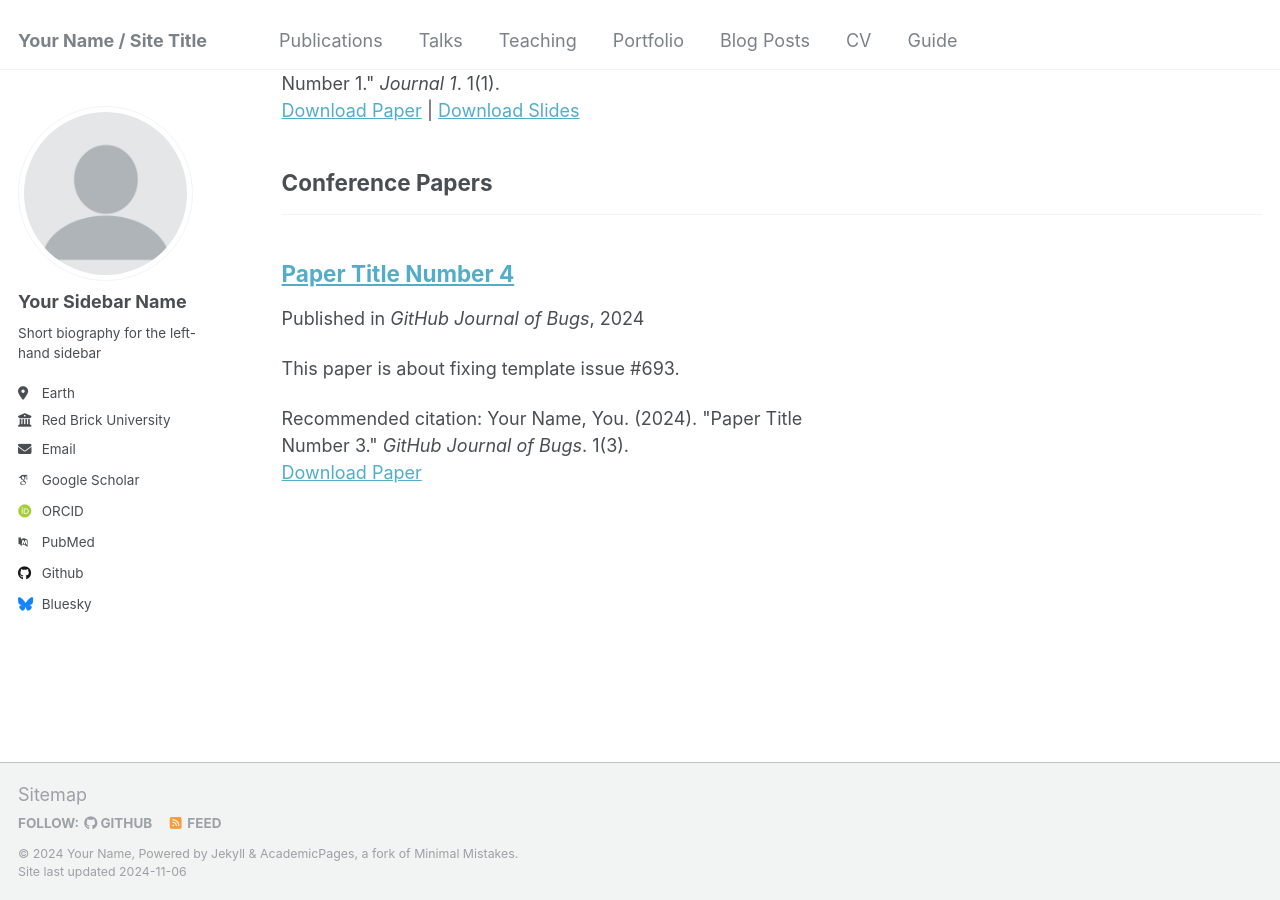
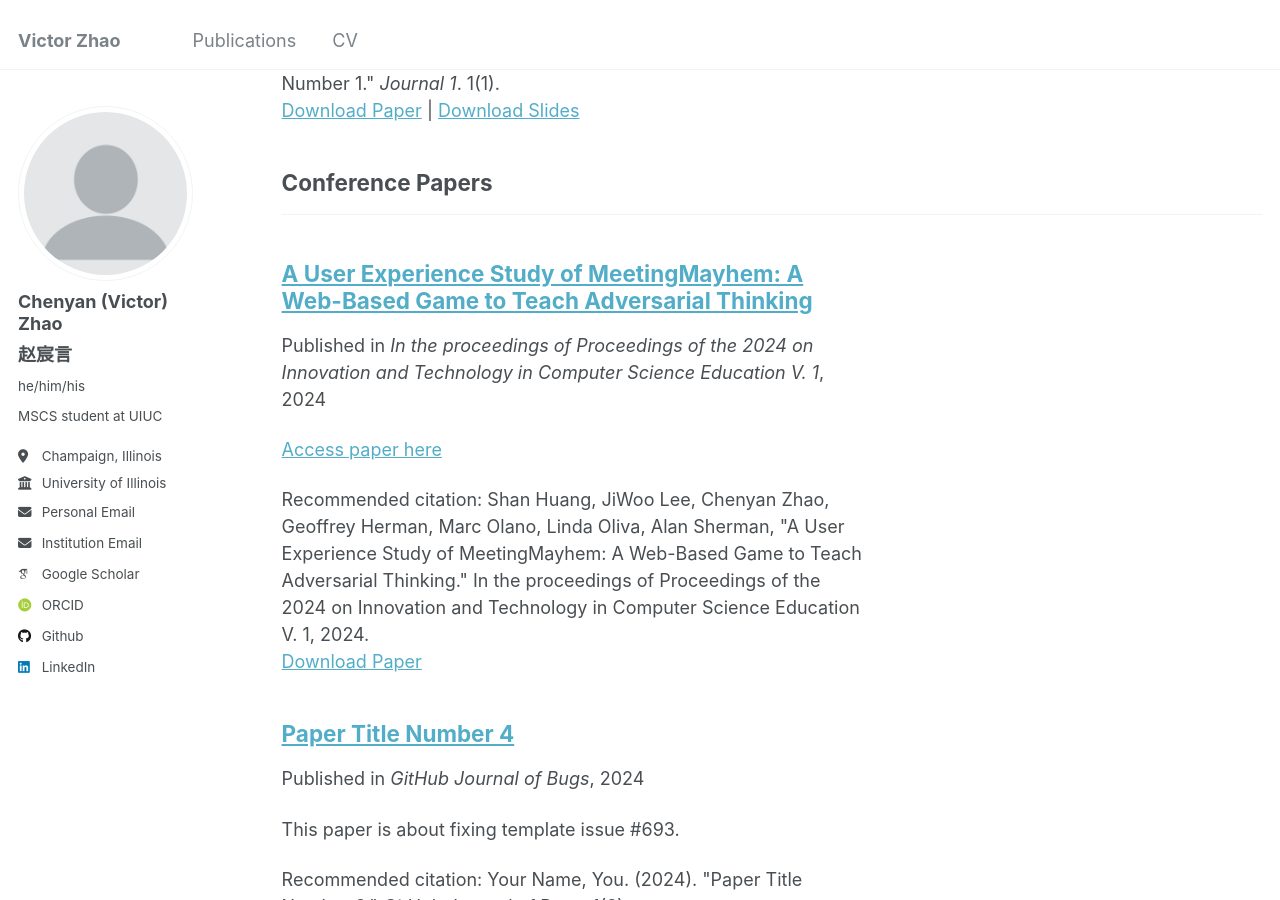
Before and after one commit to Victorsss-Orz/Victorsss-Orz.github.io, a Jekyll site: the page built from _pages/publications.html, in a window 1280 px wide and 900 px high, scrolled down 1039 px. Built offline with Jekyll 4.4.1, drawn with Linux system fonts in a browser that asks for light colours; some web fonts are replaced.

Commit message:
minor changes

```diff
--- a/_config.yml
+++ b/_config.yml
@@ -8,7 +8,7 @@
 
 # Basic Site Settings
 locale                   : "en-US"
-title                    : "Your Name / Site Title"
+title                    : "Victor Zhao"
 title_separator          : "-"
 name                     : &name "Your Name"
 description              : &description "personal description"
@@ -22,21 +22,23 @@ repository               : "academicpages/academicpages.github.io"
 author:
   # Biographic information
   avatar           : "profile.png"
-  name             : "Your Sidebar Name"
-  pronouns         : # example: "she/her"
-  bio              : "Short biography for the left-hand sidebar"
-  location         : "Earth"
-  employer         : "Red Brick University"
+  name             : "Chenyan (Victor) Zhao"
+  chinese_name     : "赵宸言"
+  pronouns         : "he/him/his"
+  bio              : "MSCS student at UIUC"
+  location         : "Champaign, Illinois"
+  employer         : "University of Illinois"
   uri              : # URL
-  email            : "none@example.org"
+  p_email          : "victorsss.orz@outlook.com"
+  i_email          : "chenyan4@illinois.edu"
 
   # Academic websites
   arxiv            : # URL - Update with the correct link to your profile
-  googlescholar    : "https://scholar.google.com/citations?user=PS_CX0AAAAAJ"
+  googlescholar    : "https://scholar.google.com/citations?user=GmDAiaIAAAAJ&hl"
   impactstory      : # URL
-  orcid            : "http://orcid.org/yourorcidurl"
+  orcid            : "https://orcid.org/0000-0001-9520-2438"
   semantic         : # URL
-  pubmed           : "https://www.ncbi.nlm.nih.gov/pubmed/?term=john+snow"
+  pubmed           :
   researchgate     : # URL
   scopus           : # URL
 
@@ -44,12 +46,12 @@ author:
   bitbucket        : # Username - Update with your username on the site
   codepen          : # Username
   dribbble         : # Username
-  github           : "academicpages"
+  github           : "Victorsss-Orz"
   kaggle           : # Username
   stackoverflow    : # User number or user number and name (i.e., use "1" or "1/jeff-atwood")
 
   # Social media
-  bluesky          : "bsky.app" # Replace this with you Bluesky username
+  bluesky          : # Replace this with you Bluesky username
   facebook         : # Username
   flickr           : # Username
   foursquare       : # Username
@@ -58,7 +60,7 @@ author:
   keybase          : # Username
   instagram        : # Username
   lastfm           : # Username
-  linkedin         : # Username
+  linkedin         : "chenyan-zhao-a4a54b25b"
   mastodon         : # URL
   medium           : # URL
   pinterest        : # Username
--- a/_data/navigation.yml
+++ b/_data/navigation.yml
@@ -8,20 +8,20 @@ main:
   - title: "Publications"
     url: /publications/
 
-  - title: "Talks"
-    url: /talks/
+  # - title: "Talks"
+  #   url: /talks/
 
-  - title: "Teaching"
-    url: /teaching/
+  # - title: "Teaching"
+  #   url: /teaching/
 
-  - title: "Portfolio"
-    url: /portfolio/
+  # - title: "Portfolio"
+  #   url: /portfolio/
 
-  - title: "Blog Posts"
-    url: /year-archive/
+  # - title: "bbbppp"
+  #   url: /year-archive/
 
   - title: "CV"
     url: /cv/
 
-  - title: "Guide"
-    url: /markdown/
+  # - title: "Guide"
+  #   url: /markdown/
--- a/_data/ui-text.yml
+++ b/_data/ui-text.yml
@@ -25,7 +25,8 @@ en: &DEFAULT_EN
   feed_label                 : "Feed"
   powered_by                 : "Powered by"
   website_label              : "Website"
-  email_label                : "Email"
+  p_email_label              : "Personal Email"
+  i_email_label              : "Institution Email"
   recent_posts               : "Recent Posts"
   undefined_wpm              : "Undefined parameter words_per_minute at _config.yml"
   comment_form_info          : "Your email address will not be published. Required fields are marked"
--- a/_includes/author-profile.html
+++ b/_includes/author-profile.html
@@ -16,6 +16,7 @@
 
   <div class="author__content">
     <h3 class="author__name">{{ author.name }}</h3>
+    <h4 class="author__name">{{ author.chinese_name }}</h4>
     {% if author.pronouns %}<p class="author__pronouns">{{ author.pronouns }}</p>{% endif %}
     {% if author.bio %}<p class="author__bio">{{ author.bio }}</p>{% endif %}
   </div>
@@ -33,8 +34,11 @@
       {% if author.uri %}
         <li><a href="{{ author.uri }}"><i class="fas fa-fw fa-link icon-pad-right" aria-hidden="true"></i>{{ site.data.ui-text[site.locale].website_label | default: "Website" }}</a></li>
       {% endif %}
-      {% if author.email %}
-        <li><a href="mailto:{{ author.email }}"><i class="fas fa-fw fa-envelope icon-pad-right" aria-hidden="true"></i>{{ site.data.ui-text[site.locale].email_label | default: "Email" }}</a></li>
+      {% if author.p_email %}
+        <li><a href="mailto:{{ author.p_email }}"><i class="fas fa-fw fa-envelope icon-pad-right" aria-hidden="true"></i>{{ site.data.ui-text[site.locale].p_email_label | default: "Personal Email" }}</a></li>
+      {% endif %}
+      {% if author.i_email %}
+        <li><a href="mailto:{{ author.i_email }}"><i class="fas fa-fw fa-envelope icon-pad-right" aria-hidden="true"></i>{{ site.data.ui-text[site.locale].i_email_label | default: "Institution Email" }}</a></li>
       {% endif %}
 
       <!-- Font Awesome and Academicons icons / Academic websites -->
--- /dev/null
+++ b/_publications/2024-07-03-A-User-Experience-Study-of-MeetingMayhem-A-Web-Based-Game-to-Teach-Adversarial-Thinking.md
@@ -0,0 +1,11 @@
+---
+title: "A User Experience Study of MeetingMayhem: A Web-Based Game to Teach Adversarial Thinking"
+collection: publications
+category: conferences
+permalink: /publication/2024-01-01-A-User-Experience-Study-of-MeetingMayhem-A-Web-Based-Game-to-Teach-Adversarial-Thinking
+date: 2024-07-03
+venue: 'In the proceedings of Proceedings of the 2024 on Innovation and Technology in Computer Science Education V. 1'
+paperurl: 'https://doi.org/10.1145/3649217.3653538'
+citation: ' Shan Huang,  JiWoo Lee,  Chenyan Zhao,  Geoffrey Herman,  Marc Olano,  Linda Oliva,  Alan Sherman, &quot;A User Experience Study of MeetingMayhem: A Web-Based Game to Teach Adversarial Thinking.&quot; In the proceedings of Proceedings of the 2024 on Innovation and Technology in Computer Science Education V. 1, 2024.'
+---
+[Access paper here](https://doi.org/10.1145/3649217.3653538){:target="_blank"}
```
Also changed, not shown: _pages/about.md (+2 -2 lines).
